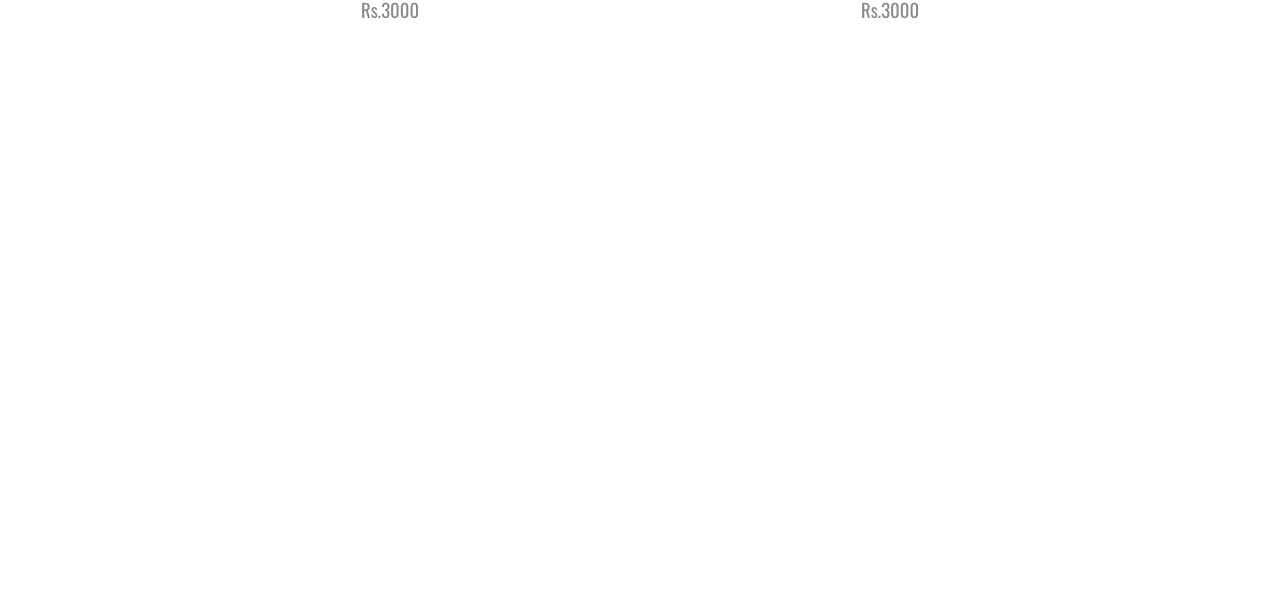
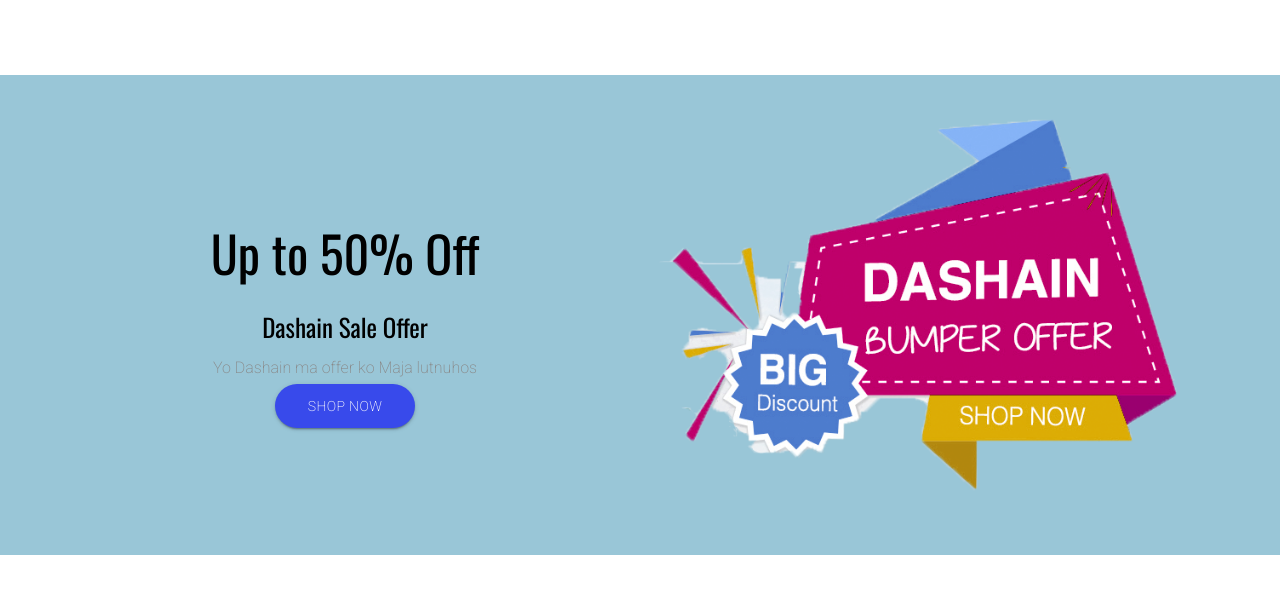
Before and after one commit to anilSysBit/SportsPasal, a React (Vite) app: page / in a window 1280 px wide. Shown: the part 2742-3336 px from the top of the page. Before the commit the page ends 2807 px from the top, so only its background shows below. Built offline with nearby package versions, Linux system fonts and the light colour scheme.

Commit message:
HomepageSeasonOffer banner landing page initiated

```diff
--- /dev/null
+++ b/src/components/HomeSeasonOfferBanner.jsx
@@ -0,0 +1,24 @@
+
+import { Button } from '@mui/material'
+import React from 'react'
+import dashainOfferBanner from '../assets/dashainofferbanner2.png';
+
+const HomeSeasonOfferBanner = () => {
+  return (
+    <div className="hsob_aw_container">
+        <div className="size_manager">
+            <div className="detail_container">
+                <h2>Up to 50% Off</h2>
+                <h3>Dashain Sale Offer</h3>
+                <p>Yo Dashain ma offer ko Maja lutnuhos</p>
+                <Button variant='contained' sx={{borderRadius:"30px",backgroundColor:'var(--bc2)',padding:'10px', width:140}}>Shop Now</Button>
+            </div>
+            <div className="img_container">
+                <img src={dashainOfferBanner} alt="offerbanner" />
+            </div>
+        </div>
+    </div>
+  )
+}
+
+export default HomeSeasonOfferBanner
--- a/src/pages/Homepage.jsx
+++ b/src/pages/Homepage.jsx
@@ -3,6 +3,7 @@ import { Button } from '@mui/material'
 import homepic from '../assets/homepic.png'
 import HomeShowItems from '../components/HomeShowItems'
 import HomeTrendingProducts from '../components/HomeTrendingProducts'
+import HomeSeasonOfferBanner from '../components/HomeSeasonOfferBanner'
 const Homepage = () => {
   return (
     <div className="hp_aw_container">
@@ -28,6 +29,7 @@ const Homepage = () => {
       </div>
       <HomeShowItems/>
       <HomeTrendingProducts/>
+      <HomeSeasonOfferBanner/>
     </div>
   )
 }
--- a/src/styles/index.css
+++ b/src/styles/index.css
@@ -17,6 +17,7 @@
   --bc1:#c0dce9;
   --bc2:#384aeb;
   --bc3:#f1f6f7;
+  --bc4:#99c6d7;
 }
 
 h1 {
@@ -195,8 +196,11 @@ li {
   color: white;
 }
 
+.htp_aw_container {
+  float: left;
+}
 .htp_aw_container .size_manager {
-  padding: 120px 140px 120px 140px;
+  padding: 80px 140px 0px 140px;
 }
 .htp_aw_container .size_manager .header {
   float: left;
@@ -250,4 +254,46 @@ li {
 }
 .htp_aw_container .size_manager .product_list_container .product_list:hover .detail_container h2 {
   color: var(--bc2);
+}
+
+.hsob_aw_container {
+  float: left;
+  width: 100%;
+  padding-top: 50px;
+  padding-bottom: 50px;
+}
+.hsob_aw_container .size_manager {
+  height: 60vh;
+  width: 100%;
+  padding: 50px;
+  background-color: var(--bc4);
+  display: flex;
+  place-content: center;
+  place-items: center;
+  justify-content: space-around;
+  overflow: hidden;
+}
+.hsob_aw_container .size_manager .detail_container {
+  width: 50%;
+  background-position: center;
+  text-align: center;
+  line-height: 2;
+}
+.hsob_aw_container .size_manager .detail_container h2 {
+  font-size: 50px;
+  font-weight: 400;
+}
+.hsob_aw_container .size_manager .detail_container h3 {
+  font-weight: 400;
+  font-size: 25px;
+}
+.hsob_aw_container .size_manager .img_container {
+  width: 50%;
+  display: flex;
+  place-content: center;
+}
+.hsob_aw_container .size_manager .img_container img {
+  height: 100%;
+  min-height: 200px;
+  max-height: 500px;
 }/*# sourceMappingURL=index.css.map */
--- a/src/styles/index.scss
+++ b/src/styles/index.scss
@@ -18,6 +18,7 @@
     --bc1:#c0dce9;
     --bc2:#384aeb;
     --bc3:#f1f6f7;
+    --bc4:#99c6d7;
 }
 
 
@@ -191,6 +192,7 @@ li{
 
 .hsi_aw_container{
     // border: 2px solid black;
+    // float: left;
     padding: 10px;
     .carousel_item{
         height: 420px;
@@ -239,11 +241,14 @@ li{
 }
 
 .htp_aw_container{
+    float: left;
     .size_manager{
-        padding: 120px 140px 120px 140px;
+        padding: 80px 140px 0px 140px;
         // border: 2px solid black;
         .header{
             float: left;
+            // padding-left: 70px;
+            // border: 2px solid black;
             p{}
             h2{
                 font-size: 40px;
@@ -302,3 +307,48 @@ li{
         }
     }
 }
+
+.hsob_aw_container{
+    float: left;
+    width: 100%;
+    padding-top: 50px;
+    padding-bottom: 50px;
+    .size_manager{
+        height: 60vh;
+        width: 100%;
+        padding: 50px;
+        background-color: var(--bc4);
+        // border: 2px solid black;
+        display: flex;
+        place-content: center;
+        place-items: center;
+        justify-content: space-around;
+        overflow: hidden;
+        .detail_container{
+            width: 50%;
+            background-position: center;
+            text-align: center;
+            line-height: 2;
+            // border: 2px solid black;
+            h2{
+                font-size: 50px;
+                font-weight: 400;
+            }
+            h3{
+                font-weight: 400;
+                font-size: 25px;
+            }
+        }
+        .img_container{
+            width: 50%;
+            display: flex;
+            place-content: center;
+            // border: 2px solid black;
+            img{
+                height: 100%;
+                min-height: 200px;
+                max-height: 500px;
+            }
+        }
+    }
+}
```
Also changed, not shown: src/assets/dashainofferbanner2.png (added), 1 other file (tests, documents, lock files or other folders).
